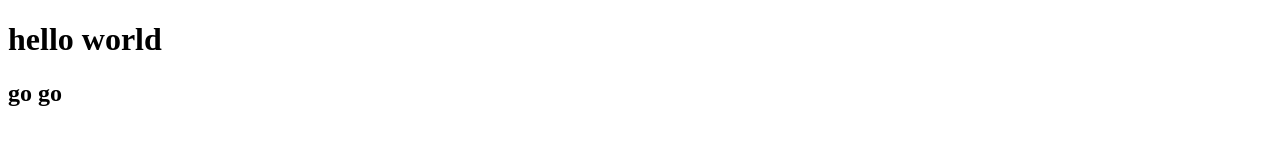
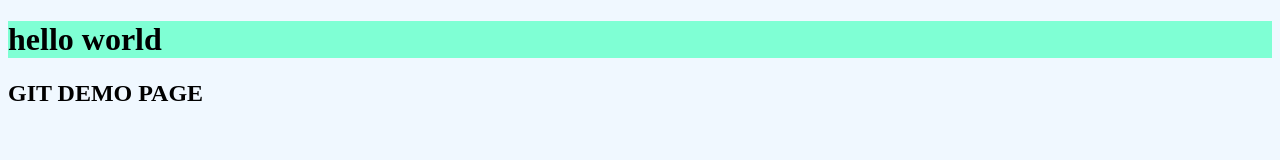
Before and after one commit to SHUANESH/Experiments_in_Git, a plain HTML site: page index.html in a window 1280 px wide. Drawn offline with Linux system fonts and the light colour scheme.

Commit message:
add-style

```diff
--- /dev/null
+++ b/app.js
@@ -0,0 +1 @@
+alert('HELLO THERE')
--- a/index.html
+++ b/index.html
@@ -3,11 +3,13 @@
 <head>
     <meta charset="UTF-8">
     <meta http-equiv="X-UA-Compatible" content="IE=edge">
+    <link rel="stylesheet" href="style.css">
     <meta name="viewport" content="width=device-width, initial-scale=1.0">
     <title>Git Experiments</title>
 </head>
 <body>
   <h1>hello world</h1>
-  <h2>go go</h2>
+  <h2>GIT DEMO PAGE</h2>
+  <script src="app.js"></script>
 </body>
 </html>
--- /dev/null
+++ b/style.css
@@ -0,0 +1,7 @@
+body{
+    background-color: aliceblue;
+}
+
+h1{
+    background-color: aquamarine;
+}
```
